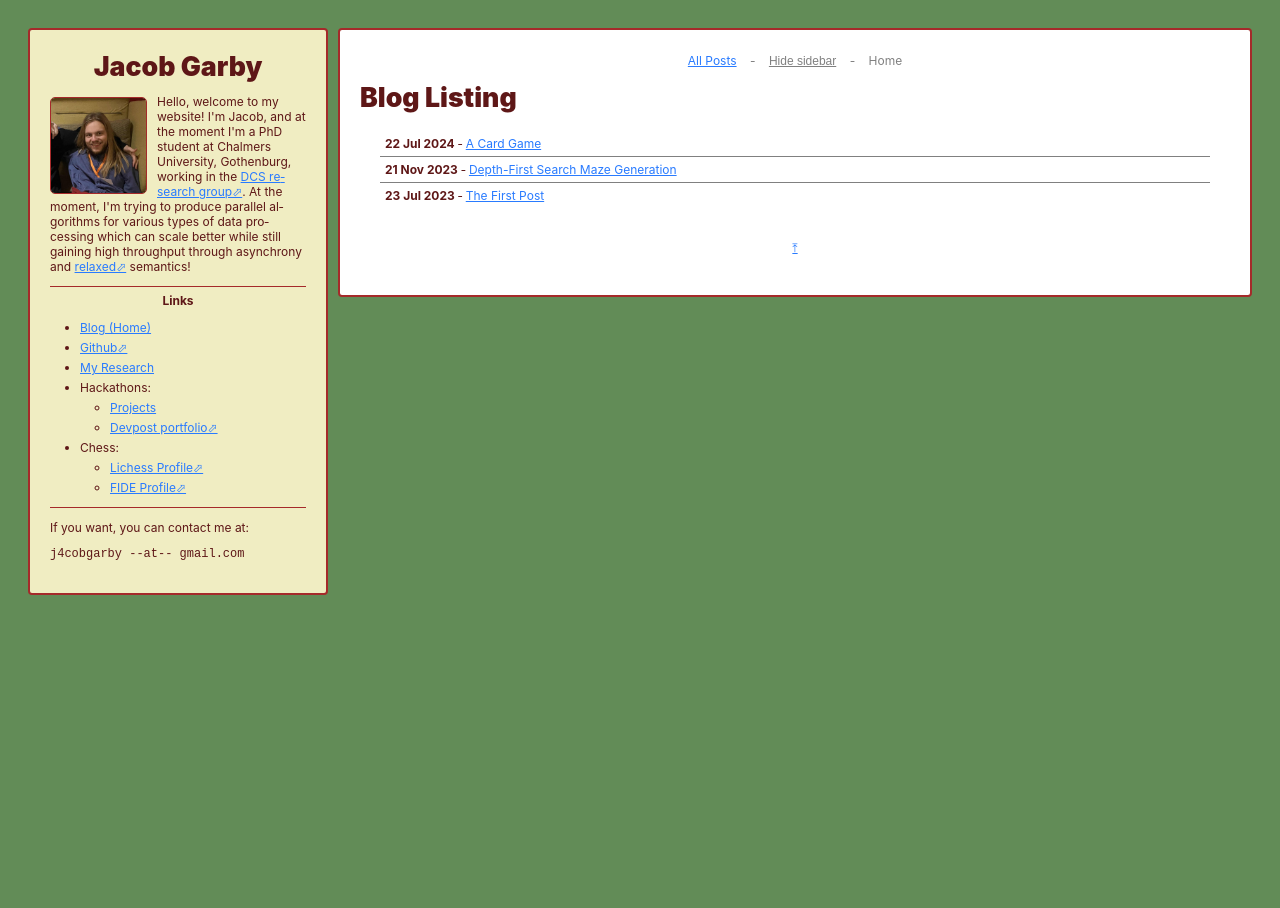
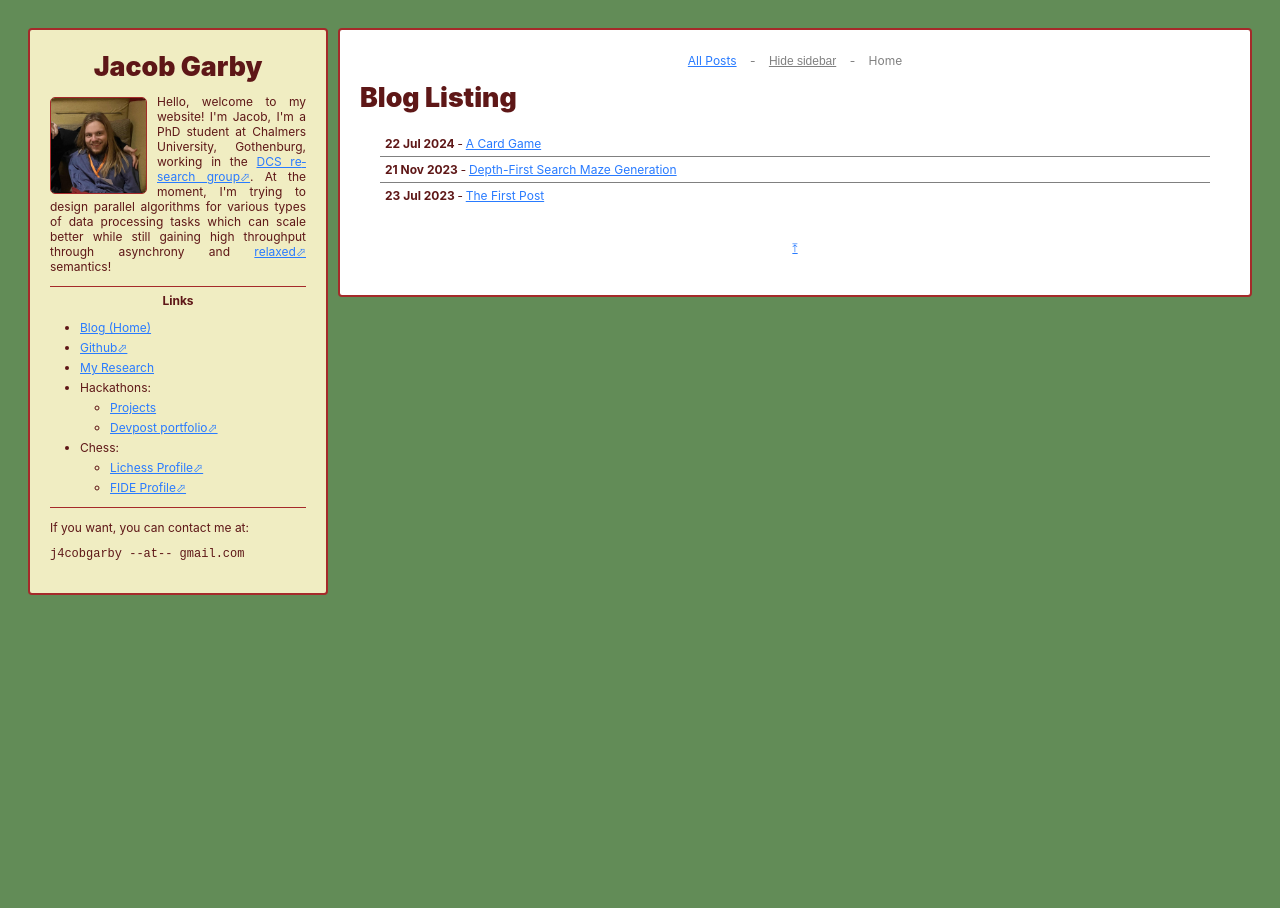
Before and after one commit to j4cobgarby/j4cobgarby.github.io, a Jekyll site: the page built from index.html, in a window 1280 px wide. Built offline with Jekyll 4.4.1, drawn with Linux system fonts in a browser that asks for light colours; some web fonts are replaced.

Commit message:
fix bad wording

```diff
--- a/_layouts/default.html
+++ b/_layouts/default.html
@@ -20,8 +20,9 @@
         <div id="sidebar" class="sidebar">
             <h1 class="bigtitle"> Jacob Garby </h1>
             <img class="icon hide_on_mobile" src="/assets/img/just me.jpg" alt="Me at Royal Hackaway 2024">
-            <p class="intro hide_on_mobile">
-            Hello, welcome to my website! I'm Jacob, and at the moment I'm a PhD student at Chalmers University, Gothenburg, working in the <a href="https://www.cse.chalmers.se/research/group/dcs/">DCS research group&#x2B00;</a>. At the moment, I'm trying to produce parallel algorithms for various types of data processing which can scale better while still gaining high throughput through asynchrony and <a href="https://blogs.qub.ac.uk/relax-dn/">relaxed&#x2B00;</a> semantics!
+            <p class="intro hide_on_mobile" style="text-align: justify;">
+            Hello, welcome to my website!
+            I'm Jacob, I'm a PhD student at Chalmers University, Gothenburg, working in the <a href="https://www.cse.chalmers.se/research/group/dcs/">DCS research group&#x2B00;</a>. At the moment, I'm trying to design parallel algorithms for various types of data processing tasks which can scale better while still gaining high throughput through asynchrony and <a href="https://blogs.qub.ac.uk/relax-dn/">relaxed&#x2B00;</a> semantics!
             </p>
             <hr class="hide_on_mobile">
             <h4 class="hide_on_mobile">Links</h4>
```
